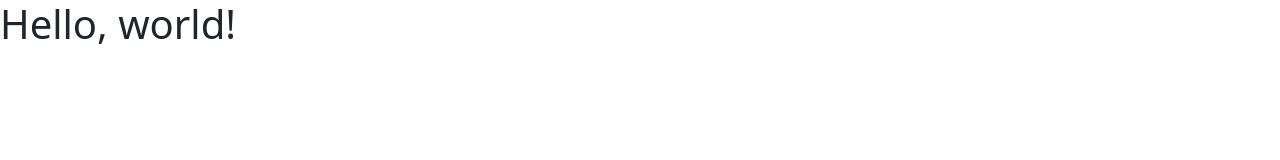
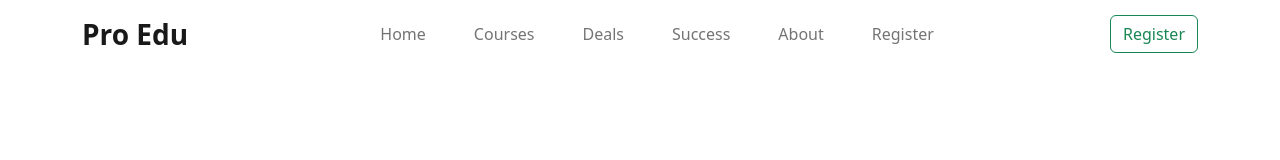
Before and after one commit to saeim1/edtech-website-bootstrap, a plain HTML site: page index.html in a window 1280 px wide. Drawn offline with nearby package versions, Linux system fonts and the light colour scheme.

Commit message:
edutech nabvar added

```diff
--- a/index.html
+++ b/index.html
@@ -10,7 +10,67 @@
 </head>
 
 <body>
-    <h1>Hello, world!</h1>
+    <header>
+        <nav class="navbar navbar-expand-lg">
+            <div class="container">
+                <a class="navbar-brand fw-bold fs-3" href="#">Pro Edu</a>
+                <button class="navbar-toggler" type="button" data-bs-toggle="collapse"
+                    data-bs-target="#navbarSupportedContent" aria-controls="navbarSupportedContent"
+                    aria-expanded="false" aria-label="Toggle navigation">
+                    <span class="navbar-toggler-icon"></span>
+                </button>
+                <div class="collapse navbar-collapse" id="navbarSupportedContent">
+                    <ul class="navbar-nav mx-auto mb-2 mb-lg-0">
+                        <li class="nav-item mx-3">
+                            <a class="nav-link" href="#">Home</a>
+                        </li>
+                        <li class="nav-item mx-3">
+                            <a class="nav-link" href="#">Courses</a>
+                        </li>
+                        <li class="nav-item mx-3">
+                            <a class="nav-link" href="#">Deals</a>
+                        </li>
+                        <li class="nav-item mx-3">
+                            <a class="nav-link" href="#">Success</a>
+                        </li>
+                        <li class="nav-item mx-3">
+                            <a class="nav-link" href="#">About</a>
+                        </li>
+                        <li class="nav-item mx-3">
+                            <a class="nav-link" href="#">Register</a>
+                        </li>
+                    </ul>
+                    <form class="d-flex" role="search">
+                        <button class="btn btn-outline-success" type="submit">Register</button>
+                    </form>
+                </div>
+            </div>
+        </nav>
+    </header>
+
+
+
+
+
+
+
+
+
+
+
+
+
+
+
+
+
+
+
+
+
+
+
+
     <script src="https://cdn.jsdelivr.net/npm/bootstrap@5.2.0/dist/js/bootstrap.bundle.min.js"
         integrity="sha384-A3rJD856KowSb7dwlZdYEkO39Gagi7vIsF0jrRAoQmDKKtQBHUuLZ9AsSv4jD4Xa"
         crossorigin="anonymous"></script>
```
